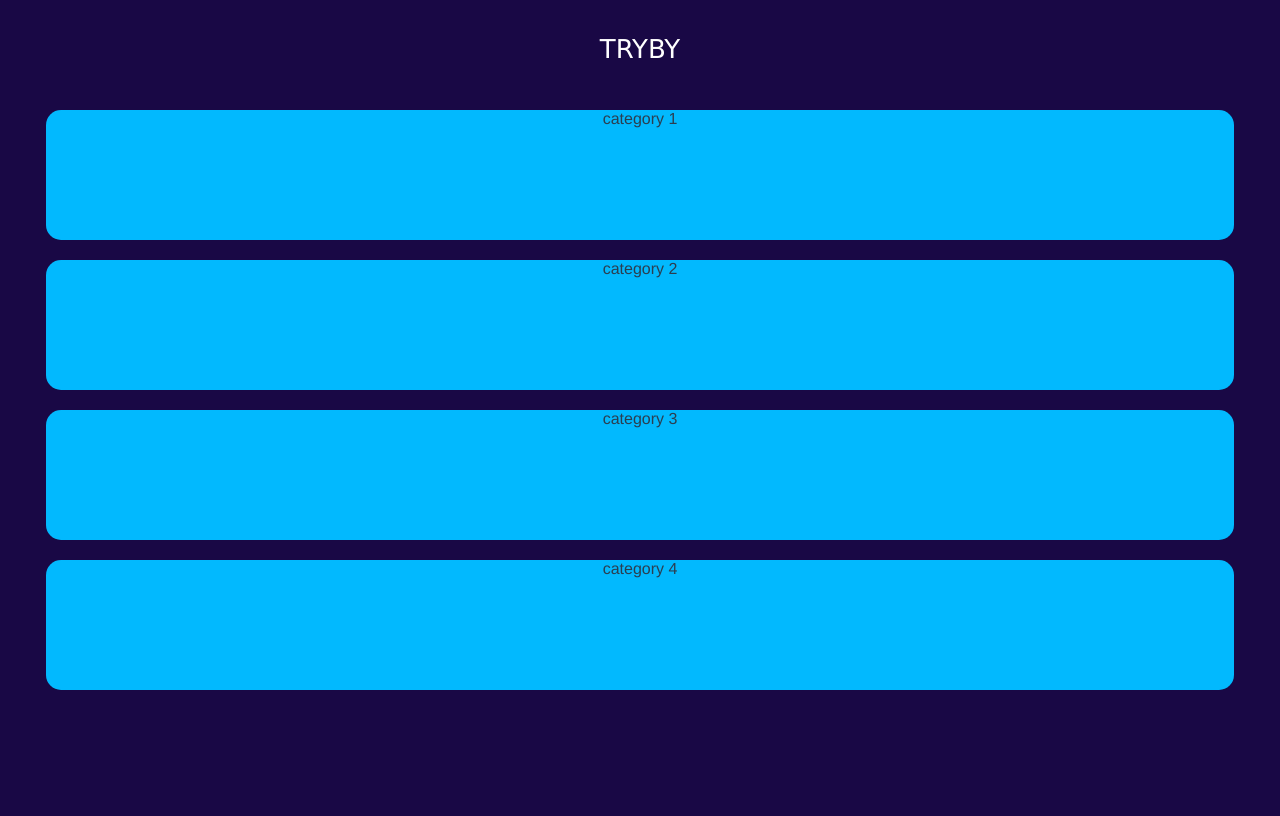
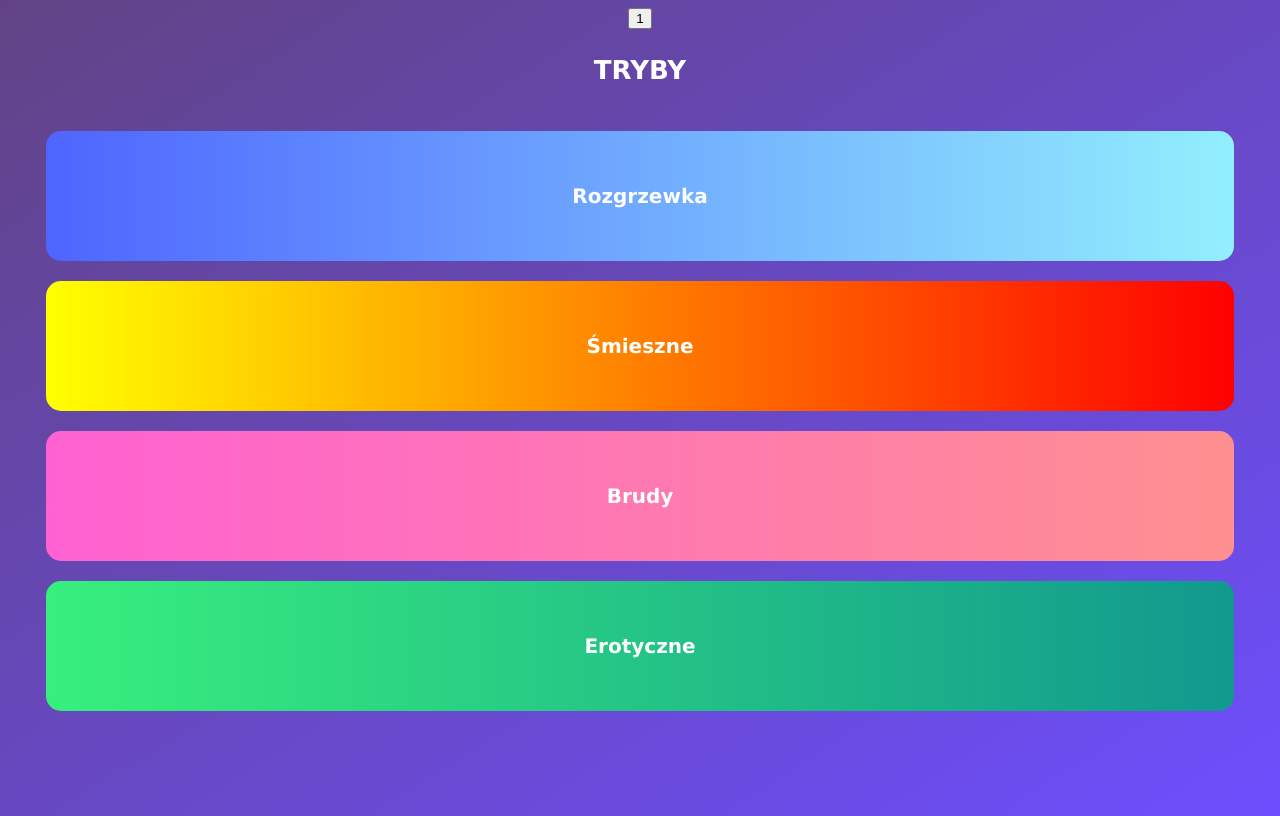
Before and after one commit to soulting/neverHaveIEver, a Vue app: page /#/ in a window 1280 px wide. Built offline with nearby package versions, Linux system fonts and the light colour scheme.

Commit message:
Added some animations

```diff
--- a/src/App.vue
+++ b/src/App.vue
@@ -4,10 +4,10 @@
 
 <style>
 body {
-  background-color: rgb(25, 8, 69);
+  background-image: linear-gradient(to bottom right, #614385, #6d4efd);
 }
 #app {
-  height: 100%;
+  height: 100vh;
   width: 100%;
   margin: 0px;
   font-family: Avenir, Helvetica, Arial, sans-serif;
--- a/src/components/Category.vue
+++ b/src/components/Category.vue
@@ -1,16 +1,31 @@
 <template>
   <div class="categories-container">
     <p>TRYBY</p>
-    <transition name="left-to-right"></transition>
-    <transition name="right-to-left"></transition>
-    <div class="category category1">category 1</div>
-    <div class="category category2">category 2</div>
-    <div class="category category3">category 3</div>
-    <div class="category category4">category 4</div>
+    <transition name="left">
+      <div v-if="views === 1" class="category category1">Rozgrzewka</div>
+    </transition>
+    <transition name="right">
+      <div v-if="views === 1" class="category category2">Śmieszne</div>
+    </transition>
+    <transition name="left">
+      <div v-if="views === 1" class="category category3">Brudy</div>
+    </transition>
+    <transition name="right">
+      <div v-if="views === 1" class="category category4">Erotyczne</div>
+    </transition>
   </div>
 </template>
 
-<script setup></script>
+<script setup>
+import { ref } from "vue";
+const props = defineProps({
+  views: {
+    type: Number,
+    required: true,
+  },
+});
+console.log(props.views);
+</script>
 
 <style>
 p {
@@ -19,10 +34,14 @@ p {
   color: white;
 }
 .categories-container {
+  color: white;
   display: flex;
   flex-direction: column;
   justify-content: center;
   align-items: center;
+  font-family: Verdana, Geneva, Tahoma, sans-serif;
+  font-size: 20px;
+  font-weight: bold;
   gap: 20px;
   height: 100%;
   width: 100%;
@@ -31,7 +50,50 @@ p {
 .category {
   width: 94%;
   height: 130px;
-  background-color: rgb(2, 185, 254);
   border-radius: 15px;
+  display: flex;
+  justify-content: center;
+  align-items: center;
+}
+
+.category1 {
+  background-image: linear-gradient(to right, #4e65ff, #92effd);
+}
+
+.category2 {
+  background-image: linear-gradient(to left, red, yellow);
+}
+
+.category3 {
+  background-image: linear-gradient(to right, #ff61d2, #fe9090);
+}
+
+.category4 {
+  background-image: linear-gradient(to left, #11998e, #38ef7d);
+}
+
+.left-enter-active,
+.left-leave-active,
+.right-enter-active,
+.right-leave-active {
+  transition: all 0.5s ease;
+}
+
+.left-enter-from,
+.left-leave-to {
+  transform: translateX(-100%);
+  /* opacity: 0; */
+}
+
+.right-enter-from,
+.right-leave-to {
+  transform: translateX(100%);
+  /* opacity: 0; */
+}
+
+.left-leave-from,
+.left-enter-to {
+  transform: translateX(0%);
+  /* opacity: 1; */
 }
 </style>
--- a/src/views/HomeView.vue
+++ b/src/views/HomeView.vue
@@ -1,10 +1,19 @@
 <template>
-  <div class="categories">
-    <Category />
+  <button @click="func">{{ views }}</button>
+  <div v-if="views === 1" class="categories">
+    <Category :views="views" />
   </div>
 </template>
 
 <script setup>
 import Category from "@/components/Category";
+import { ref } from "vue";
+
+const views = ref(1);
+
+const func = () => {
+  if (views.value === 1) {
+    views.value = 2;
+  } else views.value = 1;
+};
 </script>
-, Category
```
